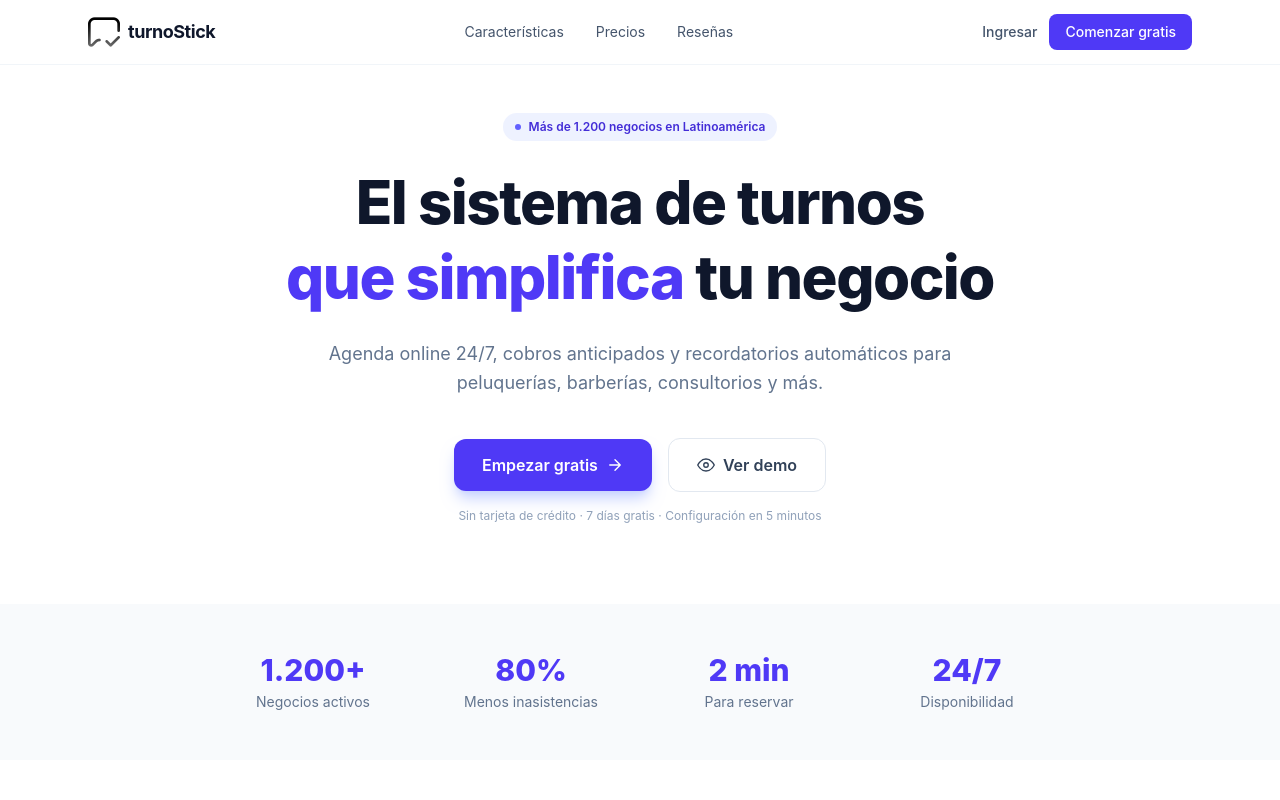
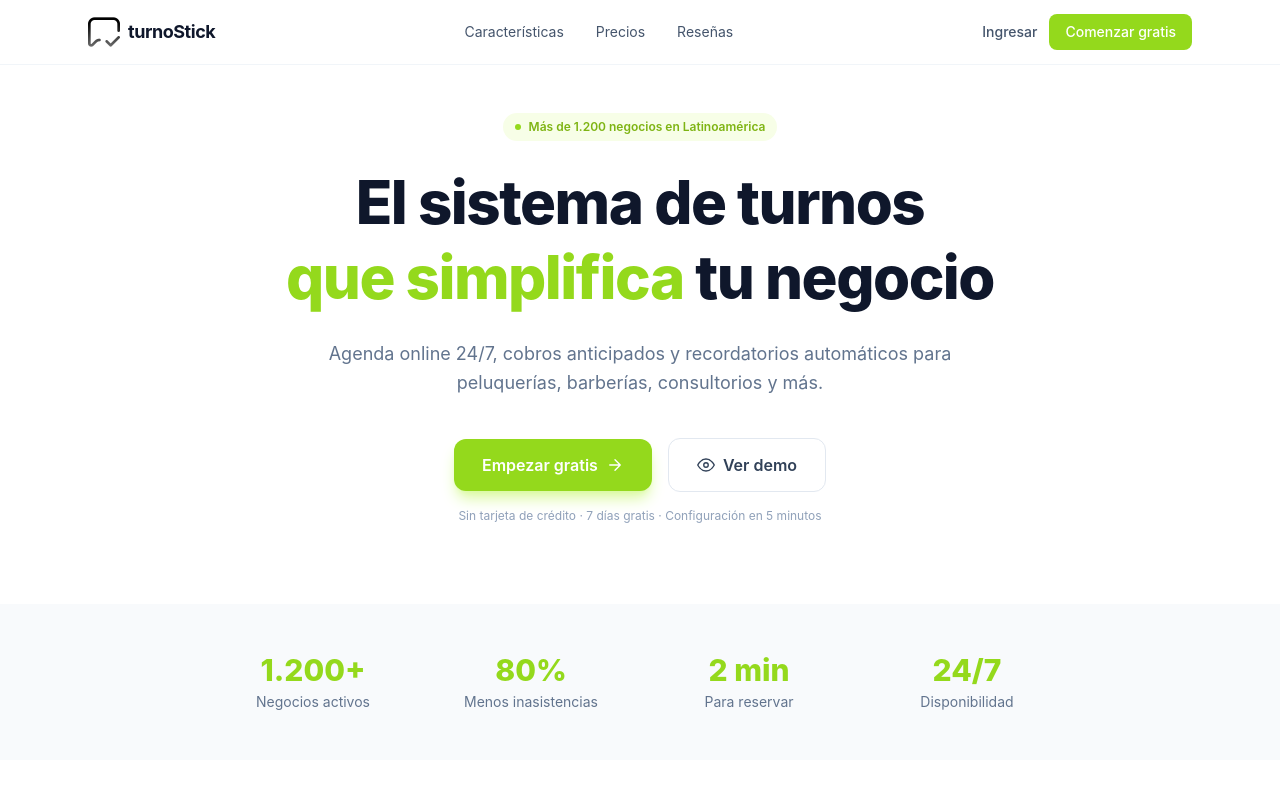
Before and after one commit to julianbrochero/turnostick, a React (Vite) app: page / in a window 1280 px wide. Shown: the top 800 px of the page. Built offline with nearby package versions, Linux system fonts and the light colour scheme; no server answers.

Commit message:
feat(ui): cambiar color indigo predominante por lime green #94D91C en toda la app

```diff
--- a/src/index.css
+++ b/src/index.css
@@ -1,4 +1,26 @@
 @import "tailwindcss";
+
+@theme {
+  /*
+    --- RESPALDO DEL COLOR ORIGINAL (AZUL VIOLETA / INDIGO) ---
+    Por si te arrepentís y querés volver al diseño anterior, solo tenés que
+    borrar o comentar todas estas variables "--color-indigo-..." que están
+    aquí abajo y la página volverá a su color normal.
+  */
+
+  /* Novedoso verde lima basado en tu color #94D91C */
+  --color-indigo-50: #f7fee7;
+  --color-indigo-100: #ecfccb;
+  --color-indigo-200: #d9f99d;
+  --color-indigo-300: #bef264;
+  --color-indigo-400: #a3e635;
+  --color-indigo-500: #94d91c; /* Tu color exacto */
+  --color-indigo-600: #94d91c; /* Mapeo del mismo en 600 porque es el bg principal en la app */
+  --color-indigo-700: #7eb413; /* Un tono más oscuro para hovers */
+  --color-indigo-800: #3f6212;
+  --color-indigo-900: #365314;
+  --color-indigo-950: #1a2e05;
+}
 
 body {
   margin: 0;
```
